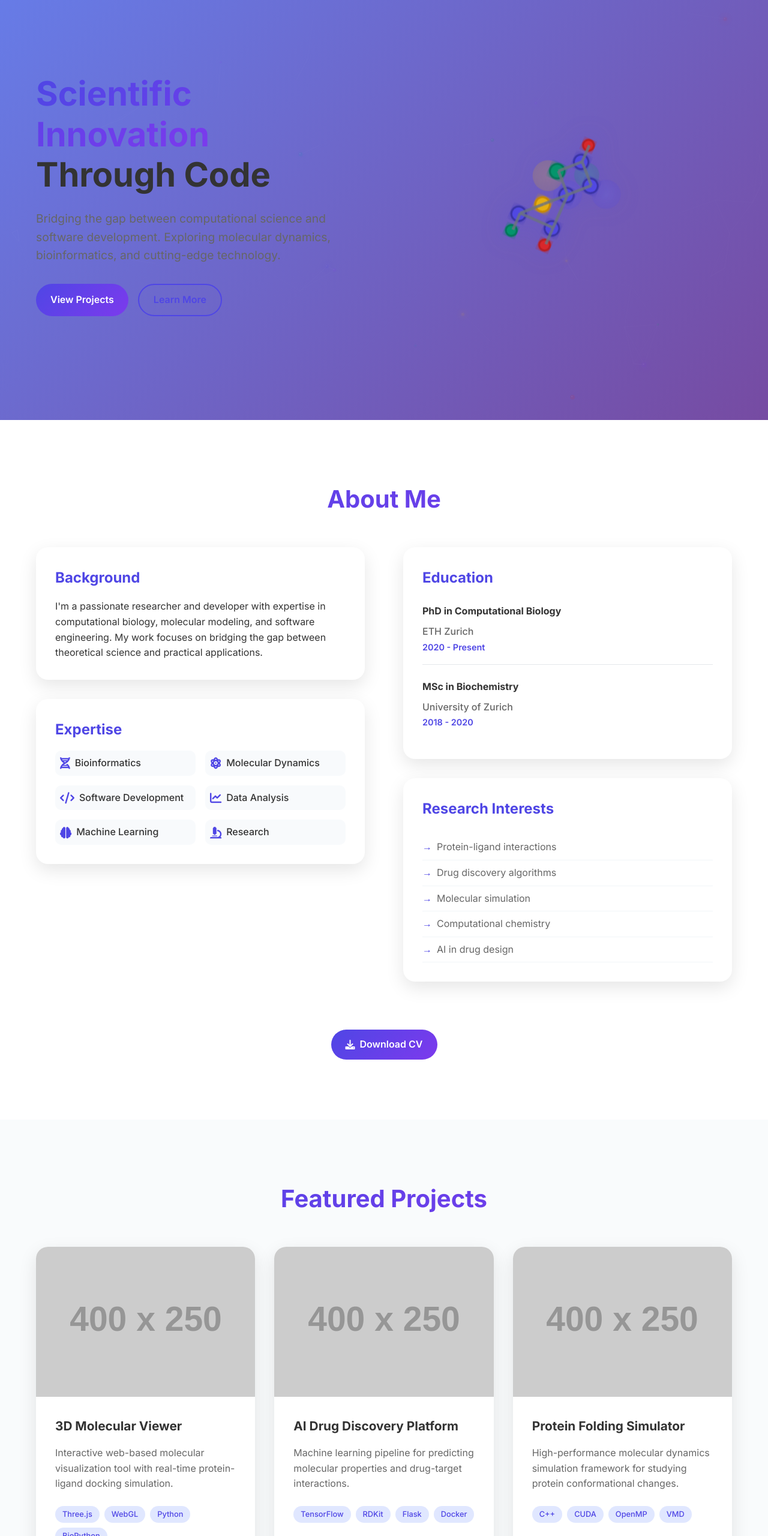
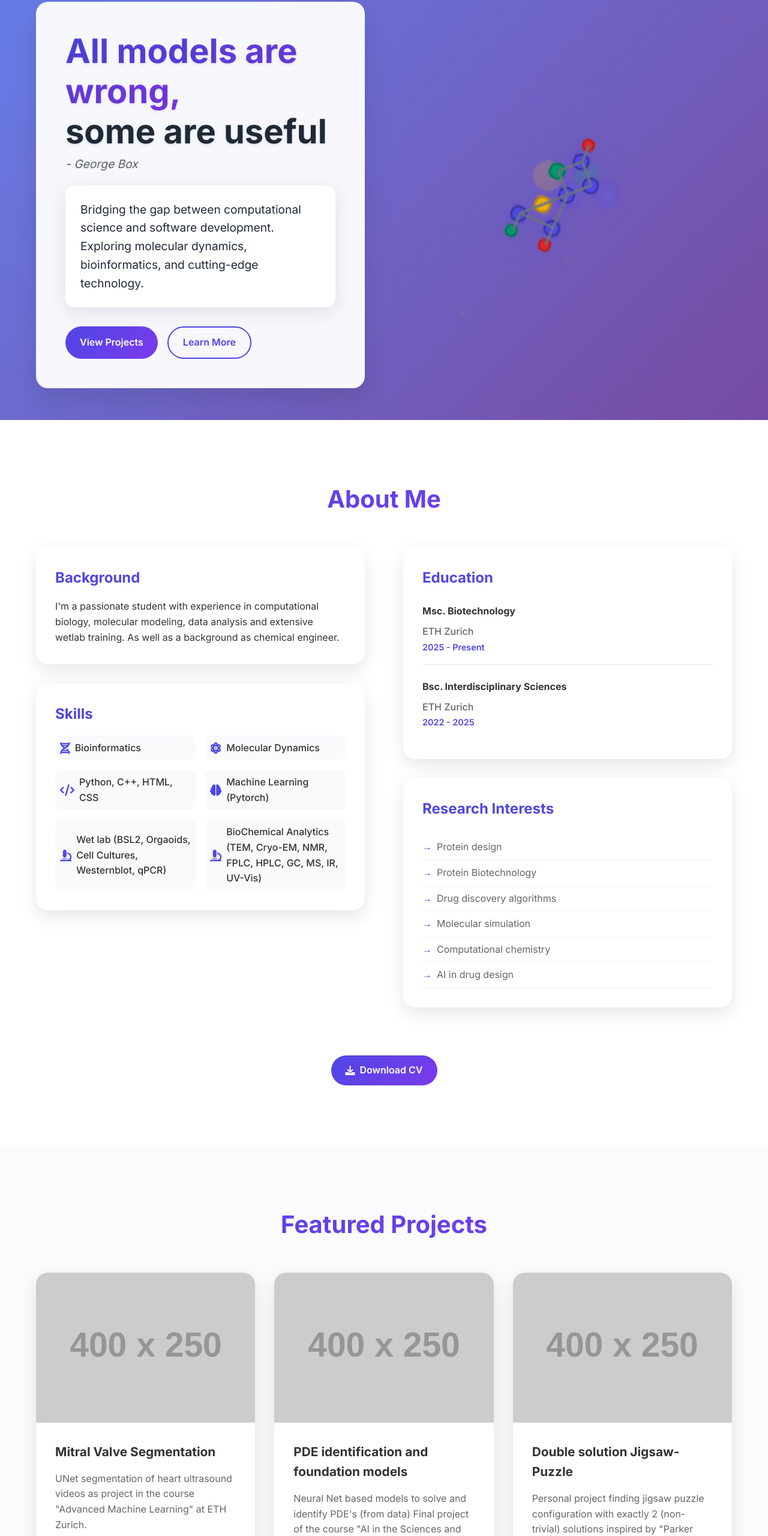
Before and after one commit to OliverNagl/OliverNagl.github.io, a plain HTML site: page index.html in a window 1280 px wide. Shown: the part 100-2660 px from the top of the page at 60% size. Drawn offline with nearby package versions, Linux system fonts and the light colour scheme; placeholder pictures from the web are drawn by us.

Commit message:
Add George Box attribution to quote and improve typography

```diff
--- a/index.html
+++ b/index.html
@@ -3,7 +3,7 @@
 <head>
     <meta charset="UTF-8">
     <meta name="viewport" content="width=device-width, initial-scale=1.0">
-    <title>Oliver Nagl - Scientific Portfolio</title>
+    <title>Oliver Nagl - Portfolio</title>
     <link rel="stylesheet" href="styles.css">
     <link href="https://fonts.googleapis.com/css2?family=Inter:wght@300;400;500;600;700&display=swap" rel="stylesheet">
     <link rel="stylesheet" href="https://cdnjs.cloudflare.com/ajax/libs/font-awesome/6.0.0/css/all.min.css">
@@ -40,8 +40,9 @@
         <div class="hero-container">
             <div class="hero-content">
                 <h1 class="hero-title">
-                    <span class="gradient-text">Scientific Innovation</span>
-                    <br>Through Code
+                    <span class="gradient-text">All models are wrong, </span>
+                    <br>some are useful
+                    <span class="quote-author">- George Box</span>
                 </h1>
                 <p class="hero-description">
                     Bridging the gap between computational science and software development.
@@ -135,13 +136,13 @@
                     <div class="about-card">
                         <h3>Background</h3>
                         <p>
-                            I'm a passionate researcher and developer with expertise in computational biology,
-                            molecular modeling, and software engineering. My work focuses on bridging the gap
-                            between theoretical science and practical applications.
+                            I'm a passionate student with experience in computational biology,
+                            molecular modeling, data analysis and extensive wetlab training.
+                            As well as a background as chemical engineer.
                         </p>
                     </div>
                     <div class="about-card">
-                        <h3>Expertise</h3>
+                        <h3>Skills</h3>
                         <div class="skills-grid">
                             <div class="skill-item">
                                 <i class="fas fa-dna"></i>
@@ -153,19 +154,19 @@
                             </div>
                             <div class="skill-item">
                                 <i class="fas fa-code"></i>
-                                <span>Software Development</span>
-                            </div>
-                            <div class="skill-item">
-                                <i class="fas fa-chart-line"></i>
-                                <span>Data Analysis</span>
+                                <span>Python, C++, HTML, CSS</span>
                             </div>
                             <div class="skill-item">
                                 <i class="fas fa-brain"></i>
-                                <span>Machine Learning</span>
+                                <span>Machine Learning (Pytorch)</span>
                             </div>
                             <div class="skill-item">
                                 <i class="fas fa-microscope"></i>
-                                <span>Research</span>
+                                <span>Wet lab (BSL2, Orgaoids, Cell Cultures, Westernblot, qPCR)</span>
+                            </div>
+                            <div class="skill-item">
+                                <i class="fas fa-microscope"></i>
+                                <span>BioChemical Analytics (TEM, Cryo-EM, NMR, FPLC, HPLC, GC, MS, IR, UV-Vis)</span>
                             </div>
                         </div>
                     </div>
@@ -174,20 +175,21 @@
                     <div class="stat-card">
                         <h3>Education</h3>
                         <div class="education-item">
-                            <h4>PhD in Computational Biology</h4>
+                            <h4>Msc. Biotechnology</h4>
                             <p>ETH Zurich</p>
-                            <span>2020 - Present</span>
+                            <span>2025 - Present</span>
                         </div>
                         <div class="education-item">
-                            <h4>MSc in Biochemistry</h4>
-                            <p>University of Zurich</p>
-                            <span>2018 - 2020</span>
+                            <h4>Bsc. Interdisciplinary Sciences</h4>
+                            <p>ETH Zurich</p>
+                            <span>2022 - 2025</span>
                         </div>
                     </div>
                     <div class="stat-card">
                         <h3>Research Interests</h3>
                         <ul>
-                            <li>Protein-ligand interactions</li>
+                            <li>Protein design</li>
+                            <li>Protein Biotechnology</li>
                             <li>Drug discovery algorithms</li>
                             <li>Molecular simulation</li>
                             <li>Computational chemistry</li>
@@ -221,13 +223,13 @@
                         <img src="https://via.placeholder.com/400x250/4f46e5/ffffff?text=Molecular+Viewer" alt="Molecular Viewer">
                     </div>
                     <div class="project-content">
-                        <h3>3D Molecular Viewer</h3>
-                        <p>Interactive web-based molecular visualization tool with real-time protein-ligand docking simulation.</p>
+                        <h3>Mitral Valve Segmentation</h3>
+                        <p>UNet segmentation of heart ultrasound videos
+                            as project in the course "Advanced Machine Learning" at ETH Zurich.
+                        </p>
                         <div class="project-tags">
-                            <span class="tag">Three.js</span>
-                            <span class="tag">WebGL</span>
+                            <span class="tag">PyTorch</span>
                             <span class="tag">Python</span>
-                            <span class="tag">BioPython</span>
                         </div>
                     </div>
                 </div>
@@ -243,13 +245,13 @@
                         <img src="https://via.placeholder.com/400x250/059669/ffffff?text=Drug+Discovery+AI" alt="Drug Discovery AI">
                     </div>
                     <div class="project-content">
-                        <h3>AI Drug Discovery Platform</h3>
-                        <p>Machine learning pipeline for predicting molecular properties and drug-target interactions.</p>
+                        <h3>PDE identification and foundation models</h3>
+                        <p>Neural Net based models to solve and identify PDE's (from data)
+                            Final project of the course "AI in the Sciences and Engineering"
+                        </p>
                         <div class="project-tags">
-                            <span class="tag">TensorFlow</span>
-                            <span class="tag">RDKit</span>
-                            <span class="tag">Flask</span>
-                            <span class="tag">Docker</span>
+                            <span class="tag">PyTorch</span>
+                            <span class="tag">Python</span>
                         </div>
                     </div>
                 </div>
@@ -265,13 +267,15 @@
                         <img src="https://via.placeholder.com/400x250/dc2626/ffffff?text=Protein+Folding" alt="Protein Folding Simulator">
                     </div>
                     <div class="project-content">
-                        <h3>Protein Folding Simulator</h3>
-                        <p>High-performance molecular dynamics simulation framework for studying protein conformational changes.</p>
+                        <h3>Double solution Jigsaw-Puzzle</h3>
+                        <p>Personal project finding jigsaw puzzle configuration with exactly 2 (non-trivial) solutions
+                            inspired by "Parker puzzles" (Mat Parker YouTube channel).
+                        </p>
                         <div class="project-tags">
-                            <span class="tag">C++</span>
-                            <span class="tag">CUDA</span>
-                            <span class="tag">OpenMP</span>
-                            <span class="tag">VMD</span>
+                            <span class="tag">pySAT</span>
+                            <span class="tag">Python</span>
+                            <span class="tag">Group Theory</span>
+                            <span class="tag">Constraint Satisfiability</span>
                         </div>
                     </div>
                 </div>
@@ -287,57 +291,16 @@
                         <img src="https://via.placeholder.com/400x250/7c3aed/ffffff?text=Bioinformatics+Tools" alt="Bioinformatics Toolkit">
                     </div>
                     <div class="project-content">
-                        <h3>Bioinformatics Toolkit</h3>
-                        <p>Comprehensive suite of tools for sequence analysis, phylogenetic reconstruction, and structural bioinformatics.</p>
+                        <h3>DFT calculation of Chemical shift</h3>
+                        <p>Work done in the group of Prof. Dr. Clément Javerzac, leading to 3rd Authorsip on
+                        the work "Towards quantum utility for NMR quantum simulation on a NISQ computer"
+                        <a href="https://arxiv.org/abs/2404.17548", target="_blank">arxiv.org/abs/2404.17548</a>
+                        </p>
                         <div class="project-tags">
                             <span class="tag">Python</span>
                             <span class="tag">R</span>
                             <span class="tag">Shiny</span>
                             <span class="tag">Plotly</span>
-                        </div>
-                    </div>
-                </div>
-
-                <div class="project-card">
-                    <div class="project-image">
-                        <div class="project-overlay">
-                            <div class="project-links">
-                                <a href="#" class="project-link"><i class="fab fa-github"></i></a>
-                                <a href="#" class="project-link"><i class="fas fa-external-link-alt"></i></a>
-                            </div>
-                        </div>
-                        <img src="https://via.placeholder.com/400x250/ea580c/ffffff?text=Lab+Management" alt="Lab Management System">
-                    </div>
-                    <div class="project-content">
-                        <h3>Lab Management System</h3>
-                        <p>Digital laboratory notebook and inventory management system with integrated data analysis capabilities.</p>
-                        <div class="project-tags">
-                            <span class="tag">React</span>
-                            <span class="tag">Node.js</span>
-                            <span class="tag">PostgreSQL</span>
-                            <span class="tag">GraphQL</span>
-                        </div>
-                    </div>
-                </div>
-
-                <div class="project-card">
-                    <div class="project-image">
-                        <div class="project-overlay">
-                            <div class="project-links">
-                                <a href="#" class="project-link"><i class="fab fa-github"></i></a>
-                                <a href="#" class="project-link"><i class="fas fa-external-link-alt"></i></a>
-                            </div>
-                        </div>
-                        <img src="https://via.placeholder.com/400x250/0891b2/ffffff?text=Quantum+Chemistry" alt="Quantum Chemistry Calculator">
-                    </div>
-                    <div class="project-content">
-                        <h3>Quantum Chemistry Calculator</h3>
-                        <p>Web-based quantum mechanical calculations for small molecules with interactive orbital visualization.</p>
-                        <div class="project-tags">
-                            <span class="tag">Psi4</span>
-                            <span class="tag">WebAssembly</span>
-                            <span class="tag">Vue.js</span>
-                            <span class="tag">D3.js</span>
                         </div>
                     </div>
                 </div>
@@ -351,7 +314,7 @@
             <h2 class="section-title">Let's Connect</h2>
             <div class="contact-content">
                 <div class="contact-info">
-                    <p>Interested in collaboration or want to discuss research opportunities? I'd love to hear from you.</p>
+                    <p>Interested in collaboration or a coffee?</p>
                     <div class="social-links">
                         <a href="https://www.linkedin.com/in/oliver-nagl-41a40a1b0/" class="social-link linkedin" target="_blank">
                             <i class="fab fa-linkedin-in"></i>
@@ -364,10 +327,6 @@
                         <a href="mailto:olnagl@ethz.ch" class="social-link email">
                             <i class="fas fa-envelope"></i>
                             <span>Email</span>
-                        </a>
-                        <a href="https://orcid.org/0000-0000-0000-0000" class="social-link orcid" target="_blank">
-                            <i class="fab fa-orcid"></i>
-                            <span>ORCID</span>
                         </a>
                     </div>
                 </div>
--- a/styles.css
+++ b/styles.css
@@ -130,6 +130,12 @@ body {
 
 .hero-content {
     z-index: 2;
+    background: rgba(255, 255, 255, 0.95);
+    padding: 3rem;
+    border-radius: 20px;
+    backdrop-filter: blur(15px);
+    border: 1px solid rgba(255, 255, 255, 0.3);
+    box-shadow: 0 20px 40px rgba(0, 0, 0, 0.1);
 }
 
 .hero-title {
@@ -137,6 +143,8 @@ body {
     font-weight: 700;
     margin-bottom: 1.5rem;
     line-height: 1.2;
+    color: #1f2937;
+    text-shadow: 0 2px 4px rgba(0, 0, 0, 0.1);
 }
 
 .gradient-text {
@@ -146,11 +154,29 @@ body {
     background-clip: text;
 }
 
+.quote-author {
+    display: block;
+    font-size: 1.2rem;
+    font-weight: 400;
+    color: rgba(31, 41, 55, 0.7);
+    font-style: italic;
+    margin-top: 0.5rem;
+    text-shadow: 0 1px 2px rgba(0, 0, 0, 0.1);
+}
+
 .hero-description {
     font-size: 1.2rem;
     margin-bottom: 2rem;
-    color: #666;
+    color: #1f2937;
     max-width: 500px;
+    background: rgba(255, 255, 255, 0.9);
+    padding: 1.5rem;
+    border-radius: 15px;
+    backdrop-filter: blur(10px);
+    border: 1px solid rgba(255, 255, 255, 0.2);
+    box-shadow: 0 8px 32px rgba(0, 0, 0, 0.1);
+    line-height: 1.6;
+    font-weight: 400;
 }
 
 .hero-buttons {
```
Also changed, not shown: 1 other file.
